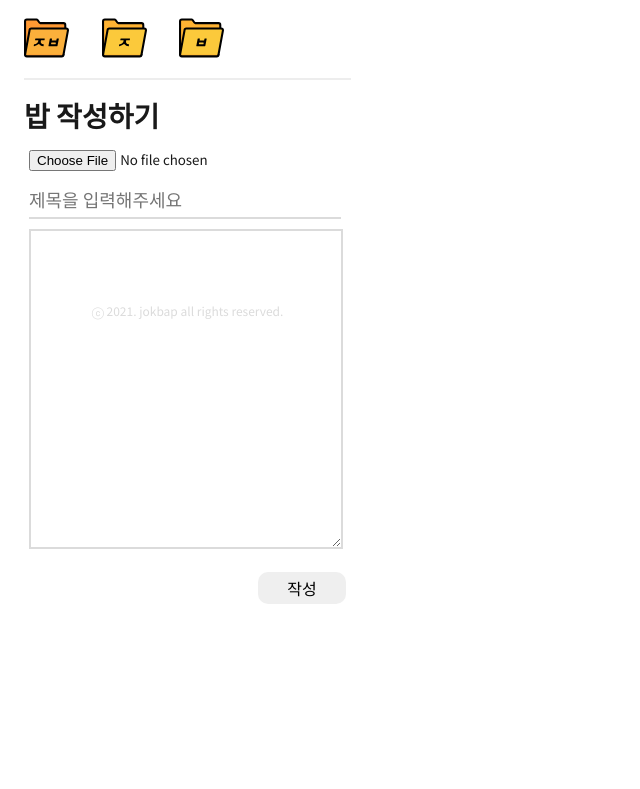
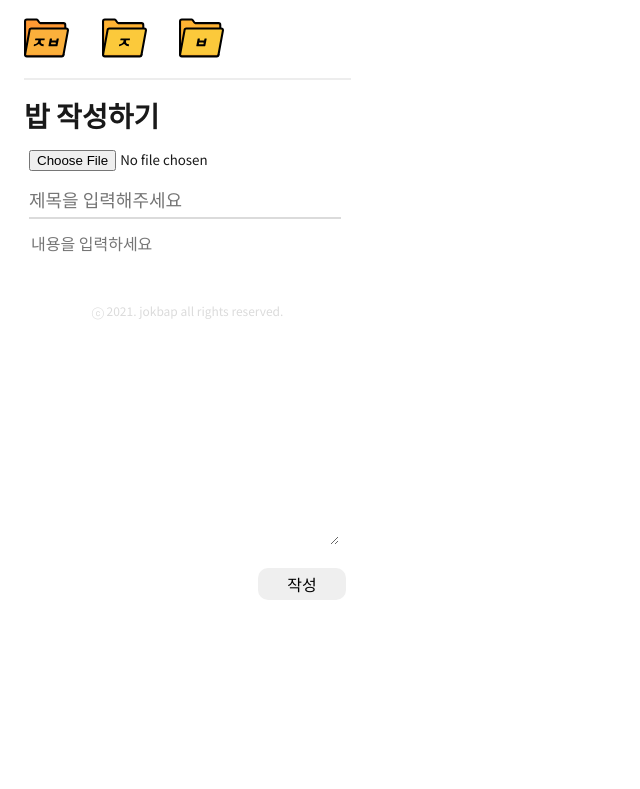
Before and after one commit to JokBo-One-Meallion-Studio/JokBop_OneMeal, a Django app: page /jpage/create_bap in a window 1280 px wide. Shown: the top 789 px of the page, without its empty margins (0-640 px from the left). Run offline with Django 3.2, Linux system fonts and the light colour scheme.

Commit message:
textarea edit

```diff
--- a/jokbapPrj/main/static/css/create.css
+++ b/jokbapPrj/main/static/css/create.css
@@ -192,10 +192,10 @@ a:hover {
 }
 
 #newpost{
+  font-family: "Noto Sans KR", sans-serif;
+  font-size: 12pt;
   width: 306px;
   height: 312px;
-  border-color: #dbdbdb;
-  border-style: solid;
-  border-width: 2px;
+  border: none;
   padding: none;
 }
--- a/jokbapPrj/main/templates/newBap.html
+++ b/jokbapPrj/main/templates/newBap.html
@@ -19,7 +19,7 @@
                  <input class="form-control" type="file" name= "image" id="formFile">
              </div>
              <input name="title" class="signup" type="text" placeholder="제목을 입력해주세요 " required>
-             <textarea name="text" id="newpost" cols="50" rows="10" required></textarea>
+             <textarea name="text" id="newpost" cols="50" rows="10" placeholder="내용을 입력하세요" required></textarea>
              <button type="submit" class="btn-primary">작성</button>
          </form>
     </div>
--- a/jokbapPrj/main/templates/newJokbo.html
+++ b/jokbapPrj/main/templates/newJokbo.html
@@ -19,7 +19,7 @@
                  <input class="form-control" type="file" name= "image" id="formFile">
              </div>
              <input name="title" class="signup" type="text" placeholder="제목을 입력해주세요 " required>
-             <textarea name="text" id="newpost" cols="50" rows="10" required></textarea>
+             <textarea name="text" id="newpost" cols="50" rows="10" placeholder="내용을 입력하세요" required></textarea>
              <button type="submit" class="btn-primary">작성</button>
          </form>
     </div>
```
